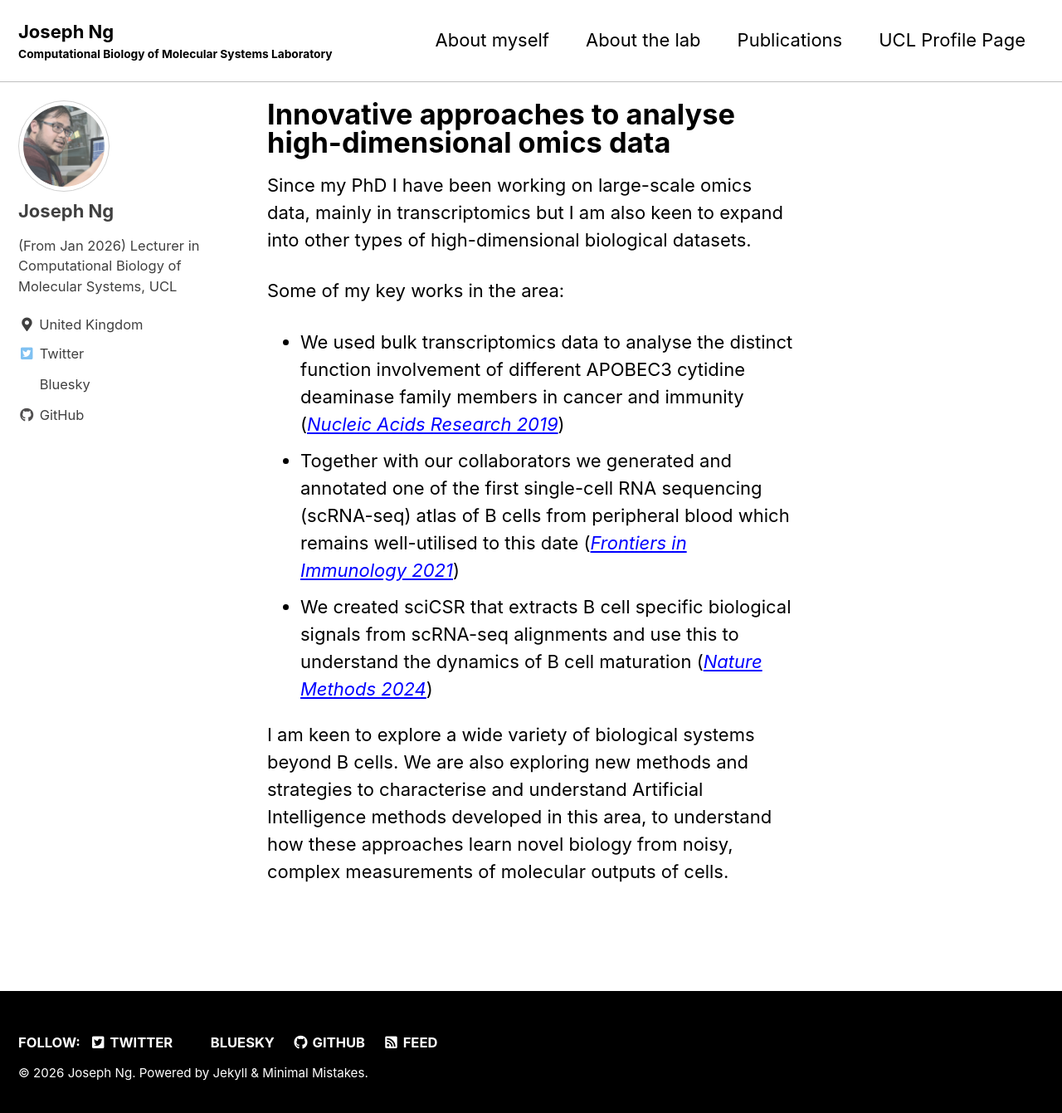
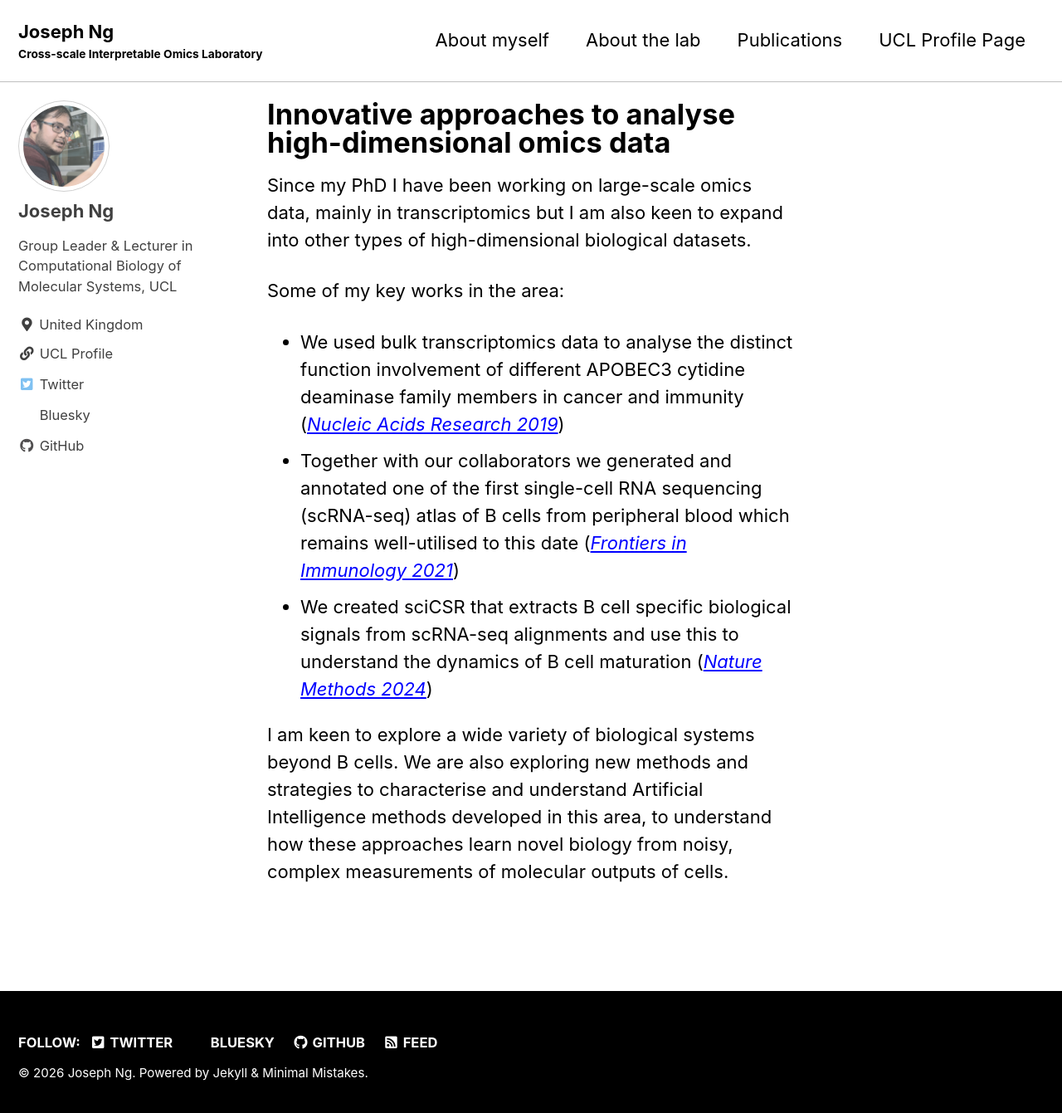
Before and after one commit to josef0731/josef0731.github.io, a Jekyll site: the page built from _pages/omics-analytics.md, in a window 1280 px wide and 1349 px high. Shown: the top 1341 px of the window at 83% size. Built offline with Jekyll 4.4.1, drawn with Linux system fonts in a browser that asks for light colours; cached includes are drawn as plain includes.

Commit message:
update profile and links

```diff
--- a/_config.yml
+++ b/_config.yml
@@ -18,7 +18,7 @@ minimal_mistakes_skin    : "contrast" # "default", "air", "aqua", "contrast", "d
 locale                   : "en-GB"
 title                    : "Joseph Ng"
 title_separator          : "-"
-subtitle                 : "Computational Biology of Molecular Systems Laboratory" # site tagline that appears below site title in masthead
+subtitle                 : "Cross-scale Interpretable Omics Laboratory" # site tagline that appears below site title in masthead
 name                     : "Joseph Ng"
 description              : "Personal website."
 port                     : 4000
@@ -98,16 +98,16 @@ analytics:
 author:
   name             : "Joseph Ng"
   avatar           : "assets/images/Joseph_Ng.png" # path of avatar image, e.g. "/assets/images/bio-photo.jpg"
-  bio              : "(From Jan 2026) Lecturer in Computational Biology of Molecular Systems, UCL"
+  bio              : "Group Leader & Lecturer in Computational Biology of Molecular Systems, UCL"
   location         : "United Kingdom"
   email            :
   links:
     - label: "Email"
       icon: "fas fa-fw fa-envelope-square"
       # url: "mailto:your.name@email.com"
-    - label: "Website"
+    - label: "UCL Profile"
       icon: "fas fa-fw fa-link"
-      # url: "https://your-website.com"
+      url: "https://profiles.ucl.ac.uk/92512-joseph-ng/"
     - label: "Twitter"
       icon: "fab fa-fw fa-twitter-square"
       url: "https://twitter.com/JosefNg1"
```
